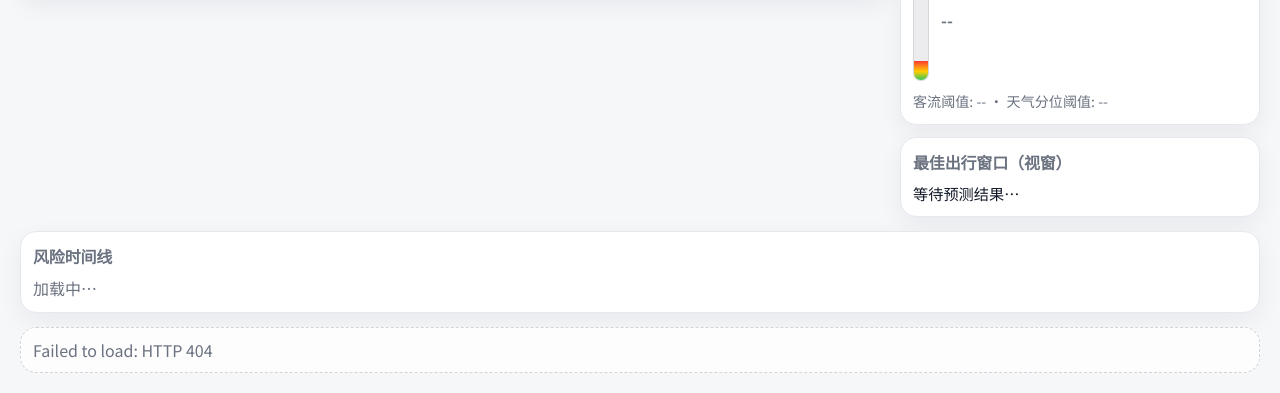
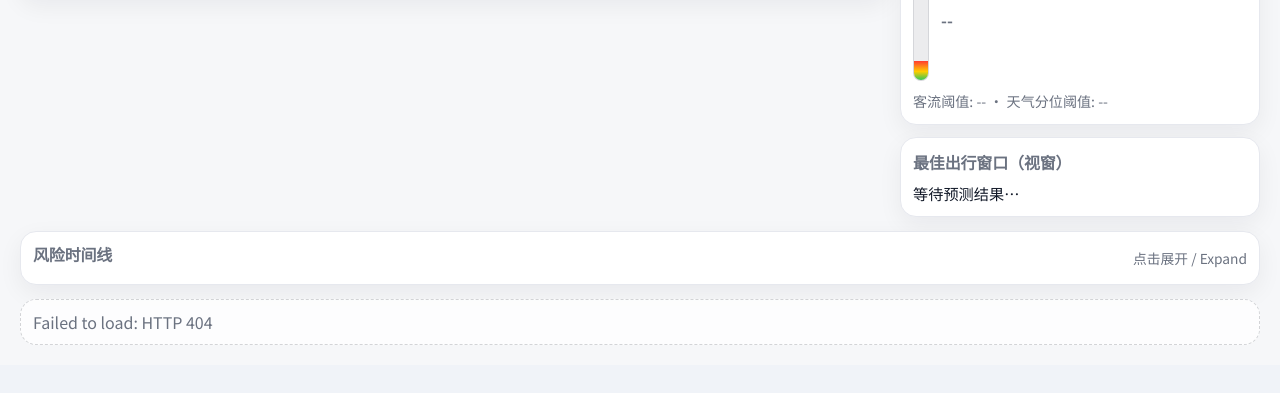
Before and after one commit to Drchennnn/FYP, a Flask app: page /dashboard in a window 1280 px wide. Shown: the part 990-1383 px from the top of the page. After the commit the page ends 1335 px from the top, so only its background shows below. Run offline with Flask 3, Linux system fonts and the light colour scheme; data that the repository does not hold is empty; some libraries are stand-ins or nearby versions.

Commit message:
Fix dashboard regressions: restore processed history, thermo label, collapse timeline

```diff
--- a/web_app/app.py
+++ b/web_app/app.py
@@ -387,19 +387,6 @@
     if not os.path.exists(processed_path):
         return None
 
-
-def _pretty_model_name(raw_key: str):
-    """Convert internal model key to a professional UI label."""
-    k = (raw_key or '').lower()
-    if 'seq2seq' in k and ('att' in k or 'attention' in k):
-        return 'Seq2Seq+Attention (8 features)'
-    if 'seq2seq' in k:
-        return 'Seq2Seq (8 features)'
-    if 'gru' in k:
-        return 'GRU (8 features)'
-    if 'lstm' in k:
-        return 'LSTM (8 features)'
-    return raw_key or 'Model'
     try:
         df = pd.read_csv(processed_path)
         if 'date' not in df.columns:
@@ -446,6 +433,20 @@
     except Exception as e:
         print(f"Failed to load master history from processed data: {e}")
         return None
+
+
+def _pretty_model_name(raw_key: str):
+    """Convert internal model key to a professional UI label."""
+    k = (raw_key or '').lower()
+    if 'seq2seq' in k and ('att' in k or 'attention' in k):
+        return 'Seq2Seq+Attention (8 features)'
+    if 'seq2seq' in k:
+        return 'Seq2Seq (8 features)'
+    if 'gru' in k:
+        return 'GRU (8 features)'
+    if 'lstm' in k:
+        return 'LSTM (8 features)'
+    return raw_key or 'Model'
 
 def mark_core_holiday(date_val):
     """Check if a date is a holiday based on config"""
--- a/web_app/static/css/dashboard.css
+++ b/web_app/static/css/dashboard.css
@@ -193,6 +193,20 @@
 }
 .uiw-panel-title{ color:var(--uiw-muted); font-size:1rem; font-weight:650; margin-bottom:8px; letter-spacing:-.01em; }
 
+/* Collapsible (used for risk timeline to reduce initial density) */
+.uiw-collapsible{ padding:10px 12px; }
+.uiw-collapsible__summary{
+  list-style:none;
+  cursor:pointer;
+  display:flex;
+  align-items:center;
+  justify-content:space-between;
+  gap:10px;
+}
+.uiw-collapsible__summary::-webkit-details-marker{ display:none; }
+.uiw-collapsible__hint{ font-size:.86rem; }
+.uiw-collapsible[open] .uiw-collapsible__hint{ display:none; }
+
 .uiw-chart{ width:100%; height:320px; }
 .uiw-chart--lg{ height:420px; }
 .uiw-hint{ margin-top:8px; color:var(--uiw-muted); font-size:.88rem; }
--- a/web_app/static/js/dashboard.js
+++ b/web_app/static/js/dashboard.js
@@ -885,9 +885,11 @@
     : Math.round(Math.max(0, Math.min(1, (lv / 3) * 0.65 + score * 0.35)) * 100);
 
   safeText($('thermoTitle'), date);
+  const meta = getPrimaryModelMeta(payload);
+  const modelLabel = meta?.model_name || UIW.state.primaryModelId;
   safeText($('thermoSubtitle'), UIW.state.lang === 'zh'
-    ? `主模型：${UIW.state.primaryModelId}`
-    : `Primary model: ${UIW.state.primaryModelId}`);
+    ? `主模型：${modelLabel}`
+    : `Primary model: ${modelLabel}`);
   safeText($('thermoScore'), `${pct}/100`);
   safeText($('thermoLevel'), lv >= 3 ? t('thermo_level_high') : (lv > 0 ? t('thermo_level_warn') : t('thermo_level_ok')));
   if (elFill) elFill.style.height = `${Math.max(6, Math.min(100, pct))}%`;
--- a/web_app/templates/dashboard.html
+++ b/web_app/templates/dashboard.html
@@ -177,12 +177,16 @@
     </aside>
   </div>
 
-  <section class="uiw-panel">
-    <div class="uiw-panel-title" data-i18n="panel_risk_timeline">风险时间线</div>
+  <!-- Collapsible timeline to reduce density while keeping the feature. -->
+  <details class="uiw-panel uiw-collapsible" id="riskTimelineBox">
+    <summary class="uiw-collapsible__summary">
+      <span class="uiw-panel-title" data-i18n="panel_risk_timeline">风险时间线</span>
+      <span class="uiw-muted uiw-collapsible__hint">点击展开 / Expand</span>
+    </summary>
     <div id="riskTimeline" class="uiw-timeline" aria-label="risk timeline">
       <div class="uiw-muted" data-i18n="loading">加载中…</div>
     </div>
-  </section>
+  </details>
 
   <div class="uiw-warning" id="uiwWarning" style="display:none;"></div>
 </div>
```
